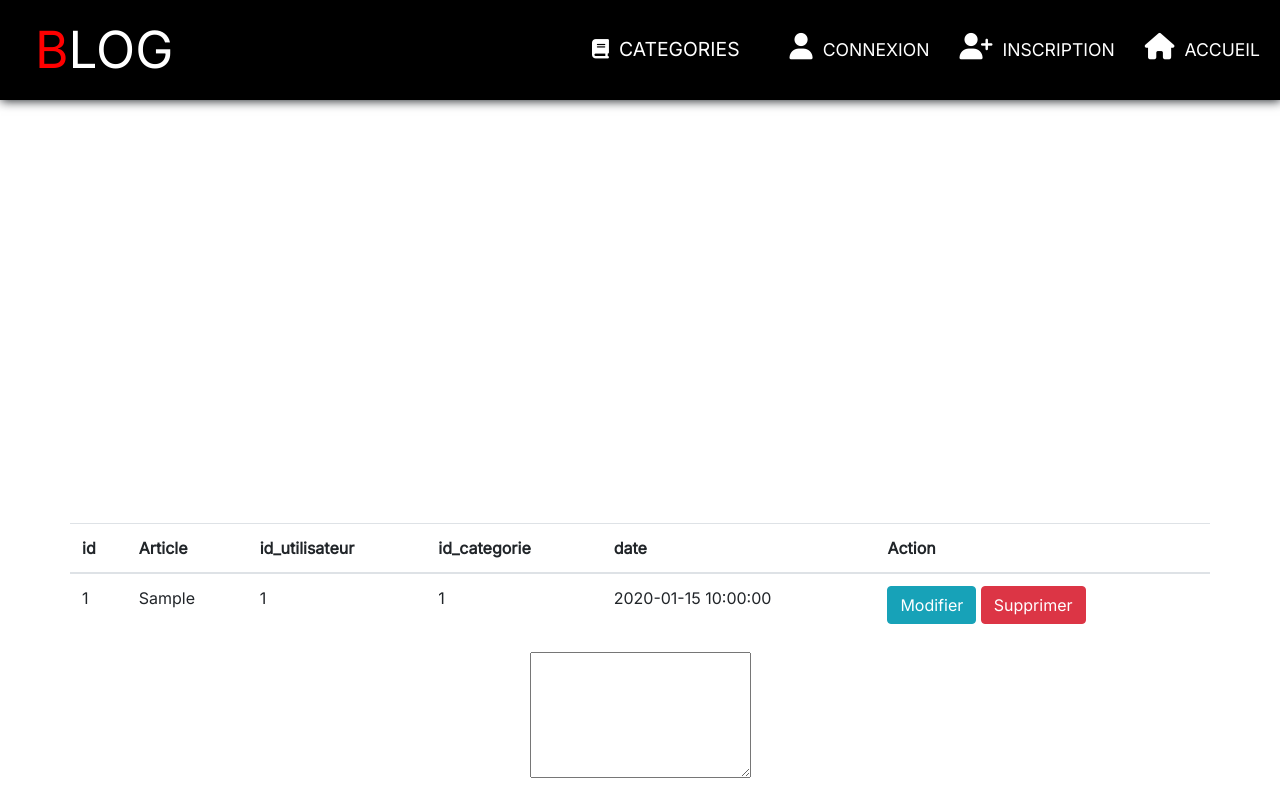
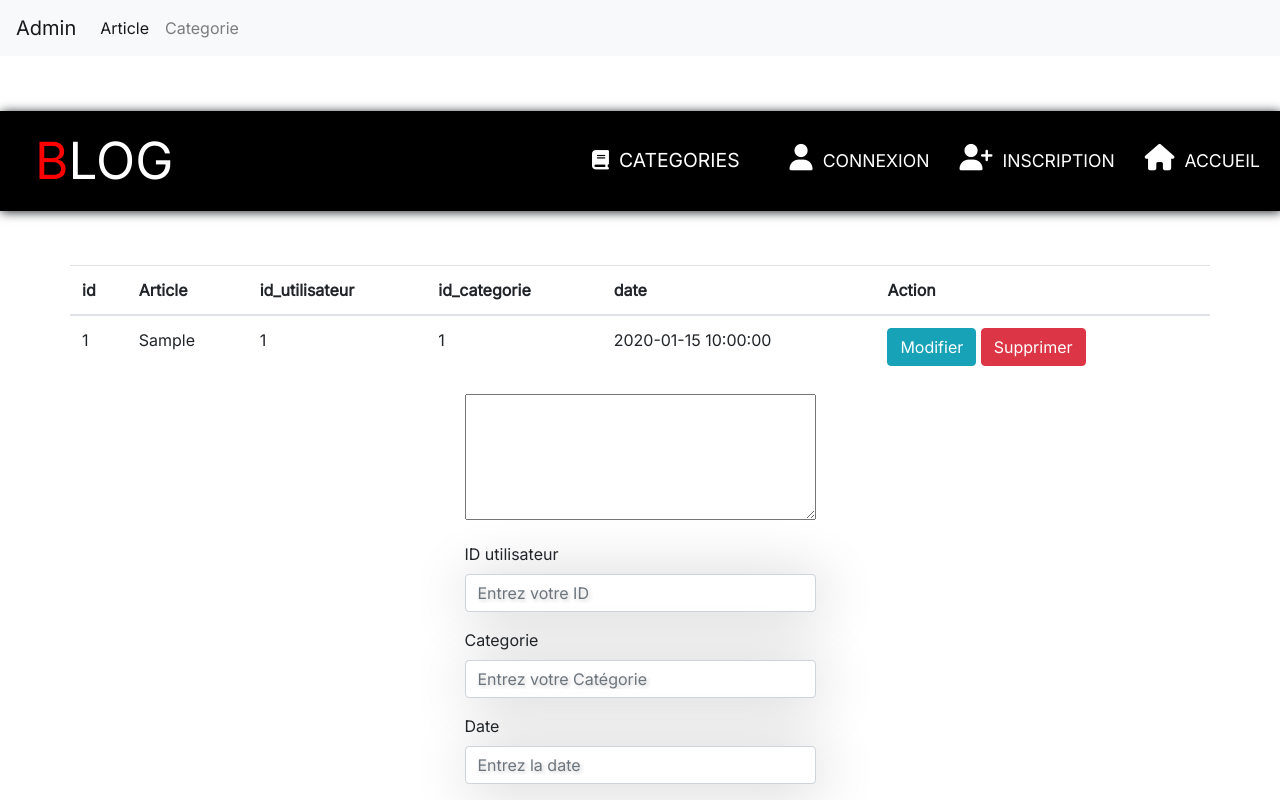
Before and after one commit to salim-ouari/blog, a PHP site: page /blog/editarticle.php in a window 1280 px wide. Run offline with PHP 8.4, Linux system fonts and the light colour scheme; tables that the repository leaves empty or names only in its code hold one stand-in row (values such as "Sample post"); some libraries are stand-ins or nearby versions; some web fonts are replaced.

Commit message:
page admin fini

```diff
--- a/artpro.php
+++ b/artpro.php
@@ -18,11 +18,11 @@ if (isset($_POST['save'])) {
     $id_utilisateur = $_POST['id_utilisateur'];
     $id_categorie = $_POST['id_categorie'];
     $date = $_POST['date'];
-
+    $mysqli=new mysqli("localhost", "root", "", "blog");
     $mysqli->query("INSERT INTO articles (id, article, id_utilisateur, id_categorie, date) VALUES('$id', '$article', '$id_utilisateur', '$id_categorie', '$date')") or die($mysqli->error);
     ;
 
-    $_SESSION['message'] = "Le compte est enregistré";
+    $_SESSION['message'] = "L'article est enregistré";
     $_SESSION['msg_type'] = "success";
 
     header("location: editarticle.php");
@@ -45,8 +45,6 @@ if (isset($_GET['edit'])) {
     $mysqli=new mysqli("localhost", "root", "", "blog");
     $update = true;
     $result = $mysqli->query("SELECT * FROM articles WHERE id=$id") or die($mysqli->error);
-
-
     $row = $result->fetch_array();
     $id = $row['id'];
     $article = $row['article'];
@@ -55,14 +53,14 @@ if (isset($_GET['edit'])) {
     $date = $row['date'];
 }
 
-
 if (isset($_POST['update'])) {
     $id = $_POST['id'];
     $article = $_POST['article'];
-
+    $id_utilisateur = $_POST['id_utilisateur'];
+    $id_categorie = $_POST['id_categorie'];
+    $date = $_POST['date'];
     $mysqli=new mysqli("localhost", "root", "", "blog");
-    $mysqli->query("UPDATE articles  SET article='$article', id='$id' WHERE id=$id") or die($mysqli->error);
-
+    $mysqli->query("UPDATE articles SET article='$article', id_utilisateur='$id_utilisateur', id_categorie= '$id_categorie', date='$date' WHERE id='$id'")or die($mysqli->error);
 
 
     $_SESSION['message'] = "Les infos sont belles est bien modifiées";
--- a/editarticle.php
+++ b/editarticle.php
@@ -7,10 +7,27 @@
     <meta name="viewport" content="width=device-width, initial-scale=1.0">
     <link rel="stylesheet" type="text/css" href="style.css">
     <link rel="stylesheet" href="https://stackpath.bootstrapcdn.com/bootstrap/4.3.1/css/bootstrap.min.css" integrity="sha384-ggOyR0iXCbMQv3Xipma34MD+dH/1fQ784/j6cY/iJTQUOhcWr7x9JvoRxT2MZw1T" crossorigin="anonymous">
-    <title>Admin Crud</title>
+    <title>Article edit</title>
 </head>
 
 <body>
+
+<nav class="navbar navbar-expand-lg navbar-light bg-light">
+  <a class="navbar-brand" href="admin.php" target="_blank">Admin</a>
+  <button class="navbar-toggler" type="button" data-toggle="collapse" data-target="#navbarNav" aria-controls="navbarNav" aria-expanded="false" aria-label="Toggle navigation">
+    <span class="navbar-toggler-icon"></span>
+  </button>
+  <div class="collapse navbar-collapse" id="navbarNav">
+    <ul class="navbar-nav">
+      <li class="nav-item active">
+        <a class="nav-link" href="editarticle.php" target="_blank">Article <span class="sr-only">(current)</span></a>
+      </li>
+      <li class="nav-item">
+        <a class="nav-link" href="categorie.php" target="_blank">Categorie</a>
+      </li>
+    </ul>
+  </div>
+</nav>
 
 
 
@@ -85,16 +102,31 @@
         ?>
         <div class="row justify-content-center">
             <form action="artpro.php" method="POST">
+                <input type="hidden" name="id" value="<?php echo $id; ?>">
                 <div class="form-group">
-                    <textarea name="message"  rows="5">
-                    <?php echo $article?>
-                    </textarea>
+                    <textarea name="article"  rows="5" cols="33"><?php echo $article?></textarea>
                 </div>
+                <div class="form-group">
+                    <label>ID utilisateur</label>
+                    <input type="text" name="id_utilisateur" class="form-control" value="<?php echo $id_utilisateur; ?>" placeholder="Entrez votre ID">
+                </div>
+                <div class="form-group">
+                    <label>Categorie</label>
+                    <input type="text" name="id_categorie" value="<?php echo $id_categorie; ?>" class="form-control"placeholder="Entrez votre Catégorie">
+                </div>
+                <div class="form-group">
+                    <label>Date</label>
+                    <input type="text" name="date" value="<?php echo $date; ?>" class="form-control"placeholder="Entrez la date">
+                </div>
+                <div class="form-group">
                     <?php
                     if ($update == true) :
                     ?>
                         <button type="submit" class="btn btn-info" name="update">Update</button>
                     <?php else : ?>
+
+
+
                     <?php endif; ?>
                 </div>
         </div>
--- a/process.php
+++ b/process.php
@@ -20,7 +20,7 @@
 
 
 
-
+        $mysqli=new mysqli("localhost", "root", "", "blog");
         $mysqli->query("INSERT INTO utilisateurs (login, password, email, id_droits) VALUES('$login', '$password', '$email', '$id_droits')");
 
         $_SESSION['message'] = "Le compte est enregistré";
@@ -60,7 +60,7 @@
         $password = $_POST['password'];
         $email = $_POST['email'];
         $id_droits = $_POST['id_droits'];
-
+        $mysqli=new mysqli("localhost", "root", "", "blog");
         $mysqli->query("UPDATE utilisateurs SET login='$login', password='$password', email= '$email', id_droits='$id_droits' WHERE id=$id");
 
         $_SESSION['message'] = "Les infos sont belles est bien modifiées";
```
Also changed, not shown: admin.php (+17 -1 lines), articles.php (+0 -11 lines), categorie.php (+17 -0 lines), style.css (line endings or trailing spaces).
